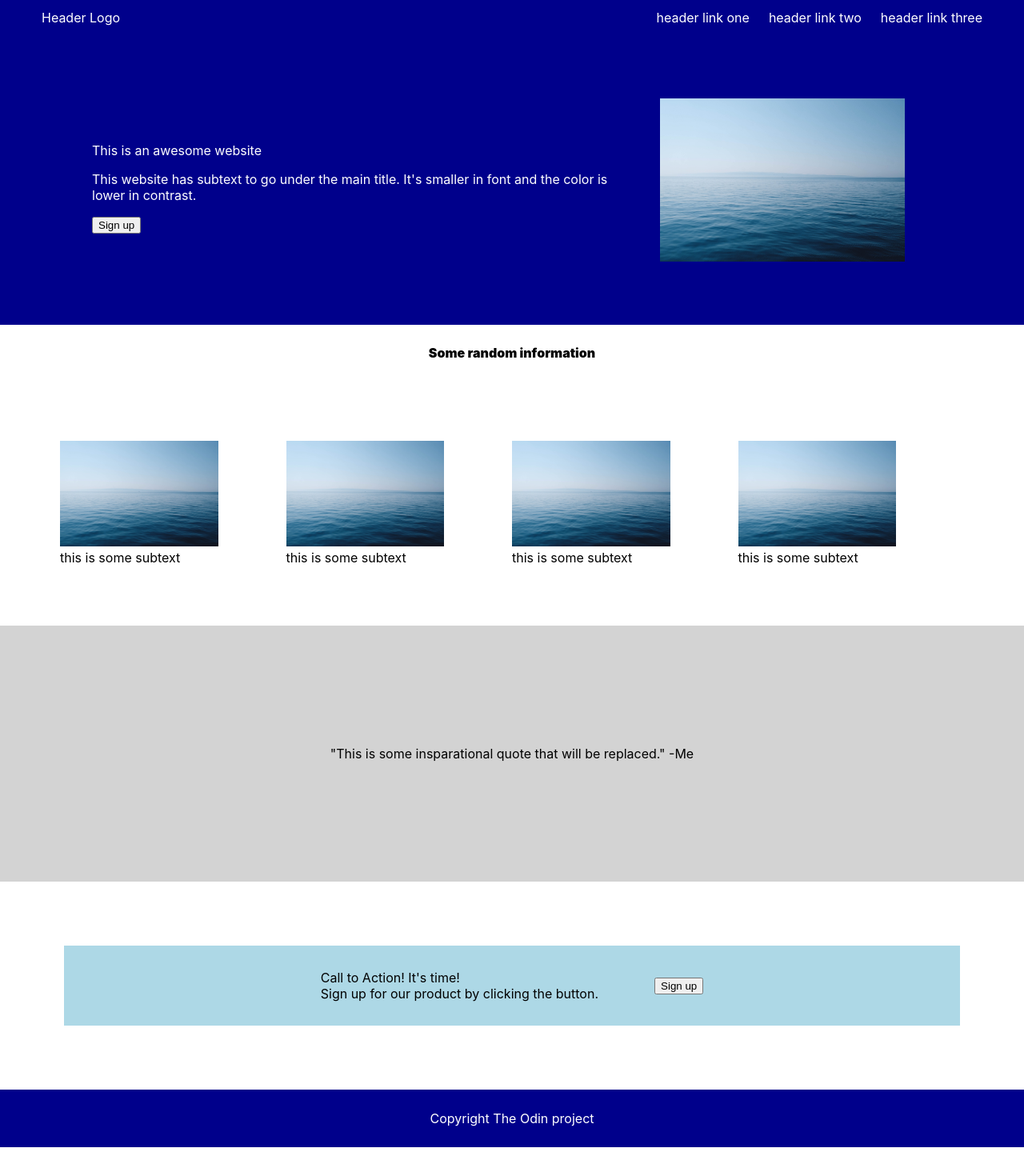
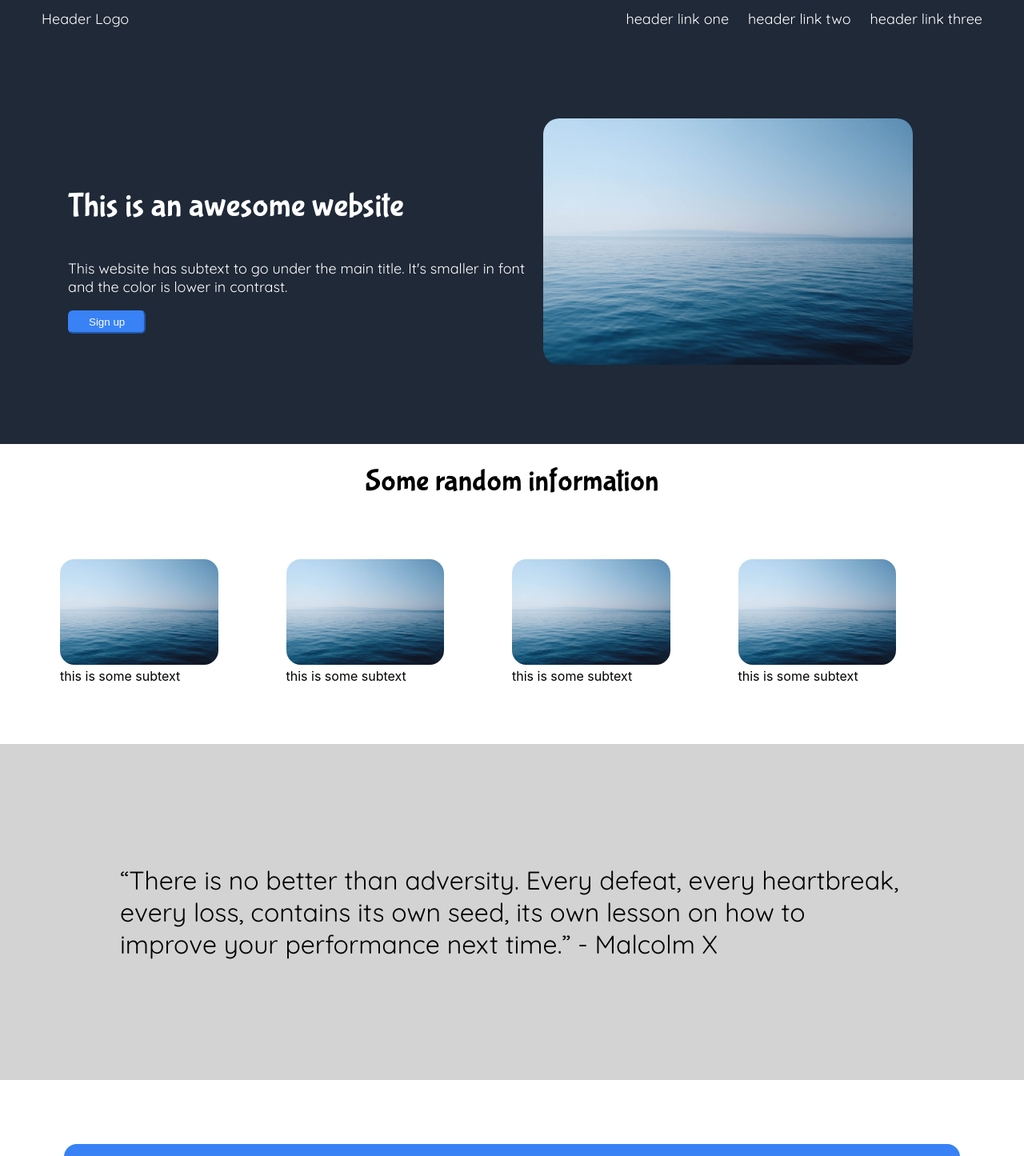
Before and after one commit to oali220/landing-page, a plain HTML site: page landing-page/index.html in a window 1280 px wide. Shown: the top 1445 px of the page at 80% size. Drawn offline with Linux system fonts and the light colour scheme.

Commit message:
Rounded corners of images. Added appropriate font and color to divs

```diff
--- a/landing-page/index.html
+++ b/landing-page/index.html
@@ -4,8 +4,15 @@
     <meta charset="UTF-8">
     <meta http-equiv="X-UA-Compatible" content="IE=edge">
     <meta name="viewport" content="width=device-width, initial-scale=1.0">
-    <title>Document</title>
+    <title>Company Name</title>
     <link rel="stylesheet" href="./styles.css">
+    <link rel="preconnect" href="https://fonts.googleapis.com">
+    <link rel="preconnect" href="https://fonts.gstatic.com" crossorigin>
+    <link href="https://fonts.googleapis.com/css2?family=Bubblegum+Sans&display=swap" rel="stylesheet">
+    <link rel="preconnect" href="https://fonts.googleapis.com">
+    <link rel="preconnect" href="https://fonts.gstatic.com" crossorigin>
+    <link href="https://fonts.googleapis.com/css2?family=Quicksand&display=swap" rel="stylesheet">
+
 </head>
 <body>
 
@@ -35,7 +42,7 @@
                 </div>
             </div>
             <div class="section2">
-                <img src="./pic1.jpg" alt="" width="90%">
+                <img src="./pic1.jpg" alt="" width="95%">
             </div>
         </div>
 
@@ -64,16 +71,16 @@
 
         <div class="panel4">
             <div class="quote">
-                "This is some insparational quote that will be replaced." -Me
+                “There is no better than adversity. Every defeat, every heartbreak, every loss, contains its own seed, its own lesson on how to improve your performance next time.” - Malcolm X
             </div>
         </div>
 
         <div class="panel5">
-            <div class="section1-text">
-                <div class="section1-header">
+            <div class="section5-text">
+                <div class="section5-header">
                     Call to Action! It's time!
                 </div>
-                <div class="section1-text">
+                <div class="section5-subtexttext">
                     Sign up for our product by clicking the button.
                 </div>
             </div>
@@ -84,7 +91,7 @@
 
     </div>
     <div class="footer">
-        Copyright The Odin project
+        Copyright © The Odin Project
     </div>
 </body>
 </html>
--- a/landing-page/styles.css
+++ b/landing-page/styles.css
@@ -10,7 +10,10 @@ body {
 .header {
     display: flex;
     justify-content: space-between;
-    background-color: darkblue;
+    background-color: #1f2937;
+
+    font-family: 'Quicksand', sans-serif;
+    font-size: 18px;
 }
 
 ul {
@@ -44,15 +47,40 @@ ul li a {
     display: flex;
     justify-content: center;
     align-items: center;
-    gap: 30px;
-    background-color: darkblue;
+    /* gap: 30px; */
+    background-color: #1f2937;
     color: white;
-    padding: 75px;
+    padding: 95px 75px;
+
 }
 
 .section1 {
-    margin-left: 40px;
-    flex: 2;
+    margin-left: 10px;
+    margin-right: 10px;
+    flex: 1.2;
+}
+
+.header1 {
+    font-family: 'Bubblegum Sans', cursive;
+    font-size: 42px;
+}
+
+.main-text1 {
+    font-family: 'Quicksand', sans-serif;
+    font-size: 18px;
+}
+
+.section2 img {
+    border-radius: 20px;
+}
+
+.section1 button {
+    padding: 5px 24px;
+    border-radius: 6px;
+    border-color: #3882f6;
+
+    background-color: #3882f6;
+    color: white;
 }
 
 .section2 {
@@ -64,9 +92,12 @@ ul li a {
     display: flex;
     justify-content: center;
     align-items: center;
-    padding: 25px;
+    padding-top: 25px;
+    padding-bottom: 0px;
 
-    font-weight: 900;
+
+    font-family: 'Bubblegum Sans', cursive;
+    font-size: 38px;
 }
 
 .panel3 {
@@ -84,10 +115,12 @@ ul li a {
     flex-direction: row;
     align-items: center;
     justify-content: center;
+
+    border-radius: 20px;
 }
 
-.sub-card {
-
+.card img {
+    border-radius: 18px;
 }
 
 
@@ -100,6 +133,11 @@ ul li a {
     background-color: lightgray;
 }
 
+.quote {
+    font-family: 'Quicksand', sans-serif;
+    font-size: 32px;
+}
+
 .panel5 {
     display: flex;
     justify-content: center;
@@ -107,8 +145,27 @@ ul li a {
     gap: 70px;
 
     padding: 30px;
-    background-color: lightblue;
+    background-color: #3882f6;
     margin: 80px;
+
+    border-radius: 16px;
+}
+
+.button5 button {
+    padding: 5px 24px;
+    border-radius: 6px;
+    border-color: white;
+
+    background-color: #3882f6;
+    color: white;
+
+}
+
+.section5-text {
+    color: white;
+
+    border-radius: 16px;
+    border-color: white;
 }
 
 .footer {
@@ -117,6 +174,9 @@ ul li a {
     align-items: center;
 
     height: 72px;
-    background-color: darkblue;
+    background-color: #1f2937;
     color: white;
+
+    font-family: 'Quicksand', sans-serif;
+    font-size: 18px;
 }
```
